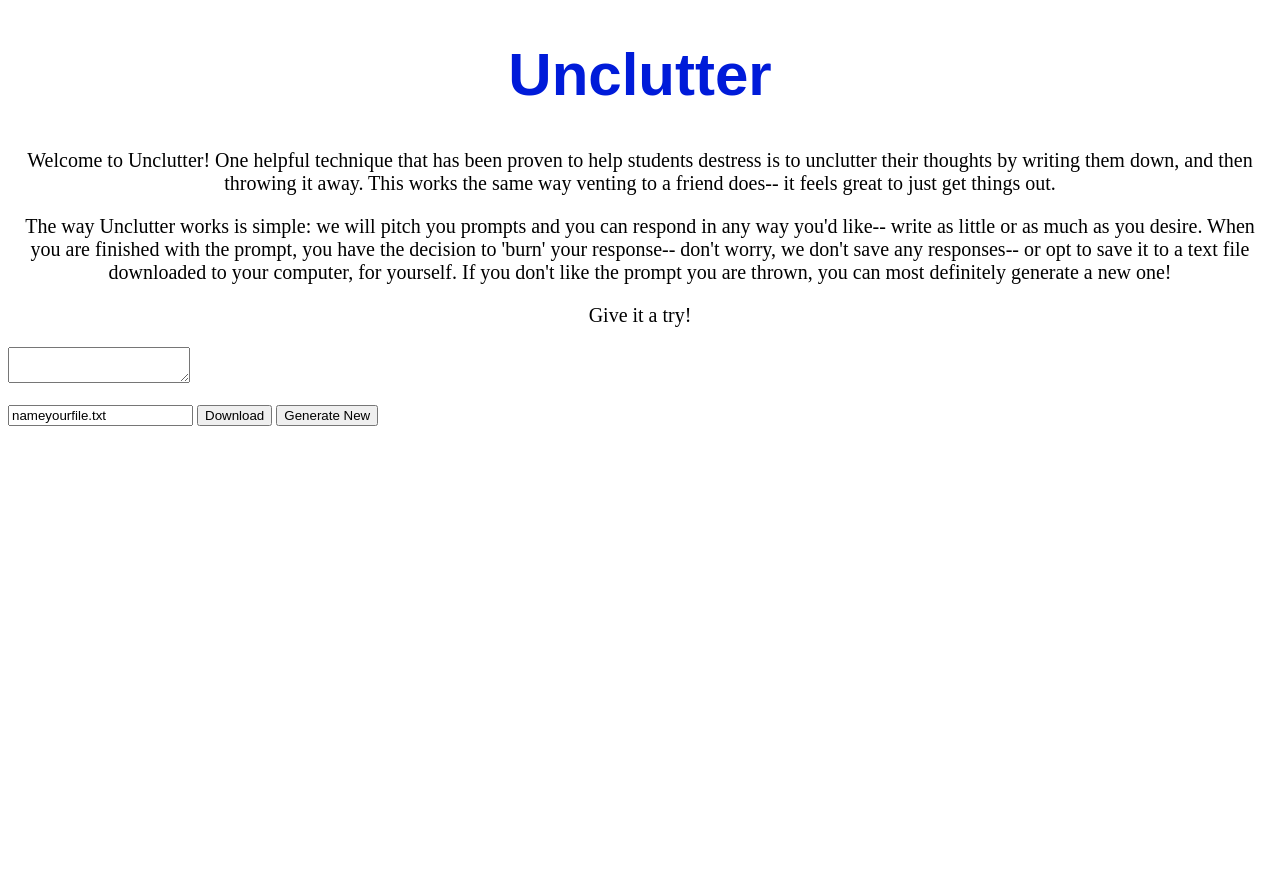
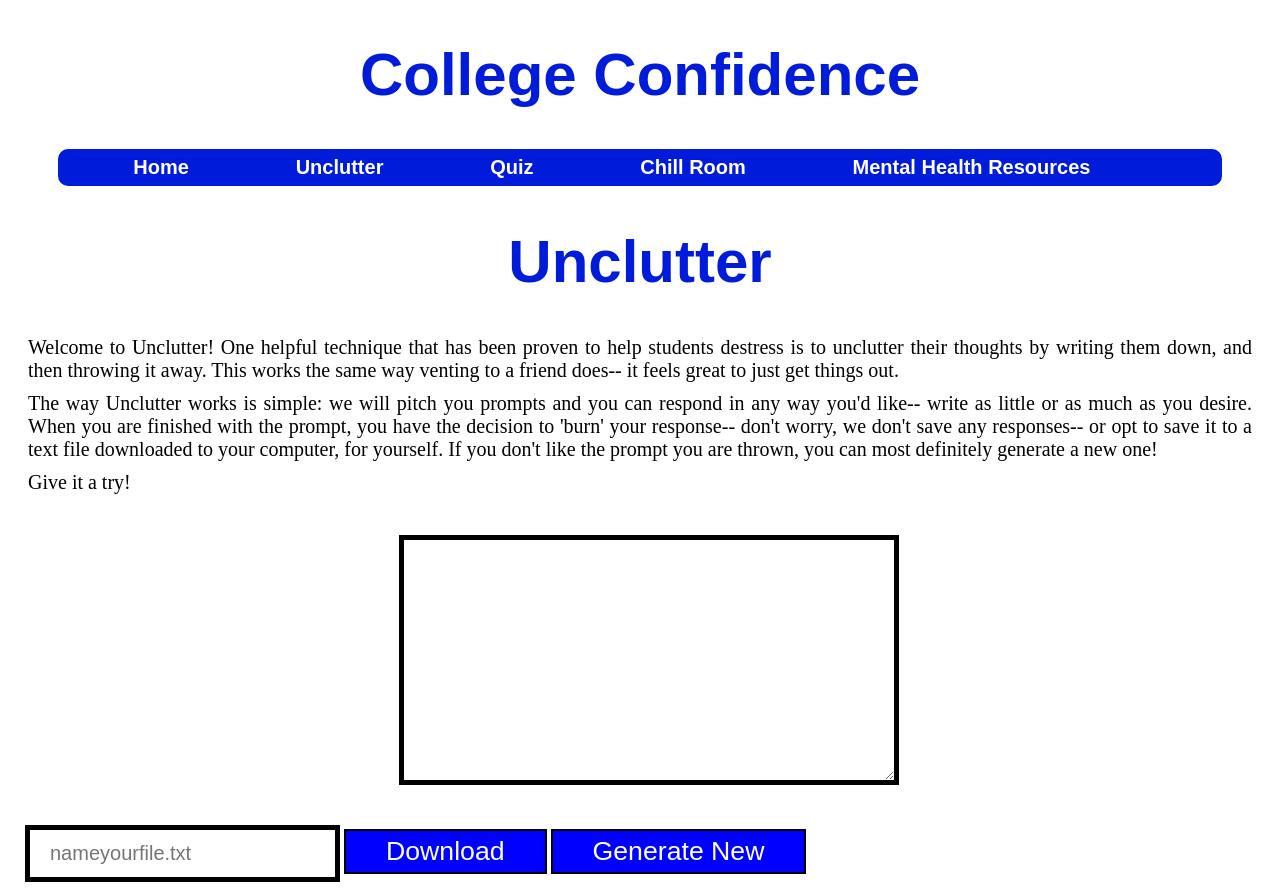
Before and after one commit to hanawahi/cssi_2017, a Python web app: template group-project/templates/ventbot.html in a window 1280 px wide. Before the commit the page ends 426 px from the top, so only its background shows below. Run offline with Jinja, Linux system fonts and the light colour scheme; the template is opened without the code that fills it, so the values that code supplies are empty.

Commit message:
Changed CSS. Added a few things to Unclutter.

```diff
--- a/group-project/resources/aesthetic.css
+++ b/group-project/resources/aesthetic.css
@@ -215,3 +215,67 @@ margin-left: 410px;
 #instructions{
   text-align: center;
 }
+
+
+/* (Hana's extra stuff)  */
+
+/*-------------BUTTON STUFF---------------------------------------------- */
+.button {
+  background-color: blue;
+  border: 2px solid black;
+  color: white;
+  font-family: 'Hind', sans-serif;
+  font-size: 20pt;
+  padding: 5px;
+  padding-left: 40px;
+  padding-right: 40px;
+  text-align: center;
+  text-decoration: none;
+  outline: none;
+}
+/*TO EDIT WHAT HAPPENS WHEN HOVERING OVER BUTTON: class : hover*/
+.button:hover {
+  background-color: green;
+  color: white;
+  /*font color*/
+  cursor: pointer;
+}
+/*----------BUTTON STUFF END-----------------------------------------------*/
+
+/*----------TEXT BOX STUFF-------------------------------------------------*/
+
+#namefile {
+/*regular box*/
+  padding: 12px 20px;
+  box-sizing: border-box;
+  border: 5px solid black;
+  outline: none;
+  font-size: 15pt;
+  font-family: 'Hind', sans-serif;
+  margin-left: 17px;
+}
+
+#textprompt {
+/*text area*/
+  width: 500px;
+  height: 250px;
+  box-sizing: border-box;
+  border: 5px solid black;
+  font-size: 15pt;
+  font-family: 'Hind', sans-serif;
+  margin-left: 17px;
+  margin-top: 8px;
+  padding-top: 5px;
+  outline: none;
+
+}
+/*----------TEXT BOX STUFF END--------------------------------------------*/
+
+#prompt {
+  text-align: center;
+}
+
+.pagetext {
+  text-align: justify;
+  margin: 10px 20px 10px 20px
+}
--- a/group-project/templates/ventbot.html
+++ b/group-project/templates/ventbot.html
@@ -13,14 +13,18 @@
 
 
   <body>
+    <h1>College Confidence</h1>
+    {% include "navigation.html" %}
+
+
     <h1>Unclutter</h1>
-    <p> Welcome to Unclutter! One helpful technique that
+    <p class = "pagetext"> Welcome to Unclutter! One helpful technique that
     has been proven to help students destress is to unclutter their
     thoughts by writing them down, and then throwing it away. This works
     the same way venting to a friend does-- it feels great to just get
     things out.
     </p>
-    <p> The way Unclutter works is simple: we will pitch you prompts
+    <p class = "pagetext"> The way Unclutter works is simple: we will pitch you prompts
       and you can respond in any way you'd like-- write as little or as
       much as you desire. When you are finished with the prompt, you have
       the decision to 'burn' your response-- don't worry, we don't save
@@ -28,11 +32,11 @@
       computer, for yourself. If you don't like the prompt you are thrown,
       you can most definitely generate a new one! </p>
 
-      <p> Give it a try! </p>
+      <p class = "pagetext"> Give it a try! </p>
 
 
 
-      <span id = "prompt">  </span>
+      <center> <span class = "pagetext" id = "prompt">  </span> </center>
 
       <!--
       <form id="comment-form" action="javascript:void(0);">
@@ -72,12 +76,12 @@ function download(filename, text) {
 
 
 <form onsubmit="download(this['name'].value, this['text'].value)">
-  <textarea name="text"></textarea>
+  <center> <textarea id="textprompt" name="text"></textarea> </center> <!--prompt text field -->
   <br><br>
-  <input type="text" name="name" value="nameyourfile.txt">
-  <input type="submit" value="Download">
+  <input id="namefile" type="text" name="name" placeholder="nameyourfile.txt"> <!-- naming file field -->
+  <input class="button" type="submit" value="Download"> <!--download button -->
 
-  <button id="generate" type="button">Generate New</button>
+  <button class="button" id="generate" type="button">Generate New</button> <!-- generate button-->
 
 
 <!--//'Generate New' button -->
```
Also changed, not shown: 1 other file.
